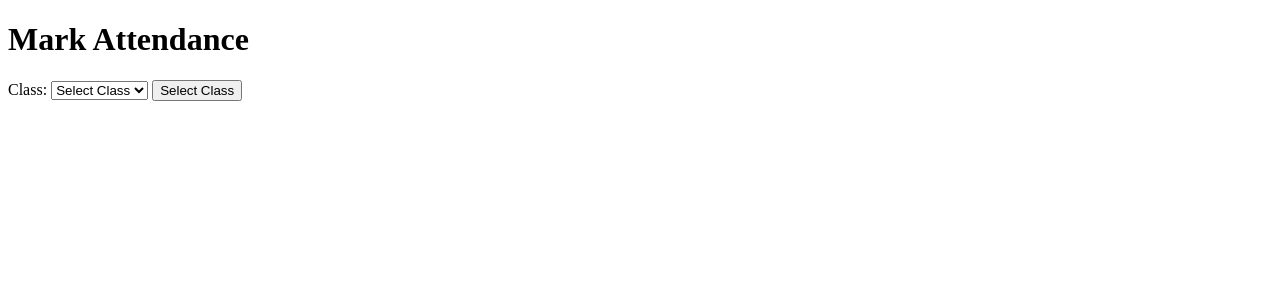
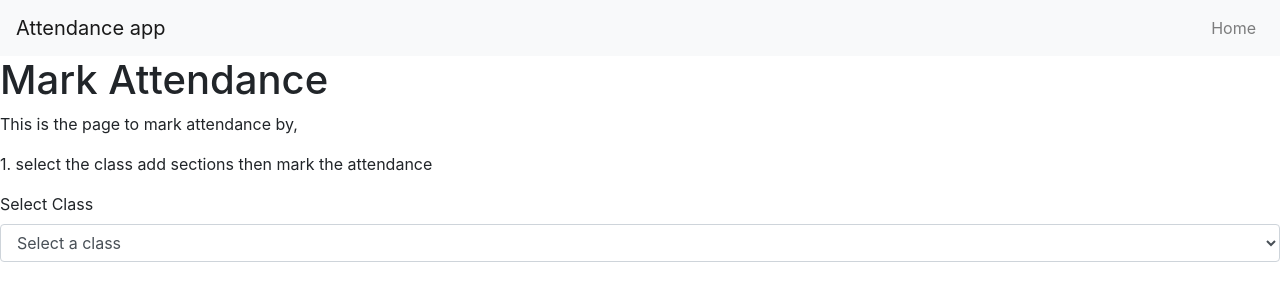
Before and after one commit to rahul26122005/myproject, a Django app: page /Attendance/ in a window 1280 px wide. Shown: the top 301 px of the page. Run offline with Django 5.2, Linux system fonts and the light colour scheme; tables that the repository leaves empty hold one stand-in row (values such as "Sample post"); some libraries are stand-ins or nearby versions.

Commit message:
atten html

```diff
--- a/attendance/templates/Attendance.html
+++ b/attendance/templates/Attendance.html
@@ -4,61 +4,76 @@
     <meta charset="UTF-8">
     <meta name="viewport" content="width=device-width, initial-scale=1.0">
     <title>Attendance</title>
+    <link href="https://stackpath.bootstrapcdn.com/bootstrap/4.5.2/css/bootstrap.min.css" rel="stylesheet">
+
 </head>
 <body>
+    <nav class="navbar navbar-expand-lg navbar-light bg-light">
+        <a class="navbar-brand" href="#">Attendance app</a>
+        <div class="collapse navbar-collapse">
+            <ul class="navbar-nav ml-auto">
+                <li class="nav-item">
+                    <a class="nav-link" href="{% url 'home' %}">Home</a>
+                </li>
+            </ul>
+        </div>
+    </nav
+    <div class="container">
         <h1>Mark Attendance</h1>
-
-    <form method="GET" action="{% url 'take_attendance' %}">
-        <label for="class">Class:</label>
-        <select name="class" id="class">
-            <option value="">Select Class</option>
+        <p>This is the page to mark attendance by, </p>
+        <p>             1. select the class add sections then mark the attendance </p>
+        <form method="GET" action=".">
+            <div class="form-group">
+                <label for="classSelect">Select Class</label>
+                <select class="form-control" id="classSelect" name="class" onchange="this.form.submit()">
+                    <option value="">Select a class</option>
                     {% for class in classes %}
                     <option value="{{ class }}" {% if class == selected_class %}selected{% endif %}>{{ class }}</option>
                     {% endfor %}
                 </select>
-        <button type="submit">Select Class</button>
-    </form>
+            </div>
 
             {% if selected_class %}
-    <form method="GET" action="{% url 'take_attendance' %}">
-        <input type="hidden" name="class" value="{{ selected_class }}">
-        <label for="section">Section:</label>
-        <select name="section" id="section">
-            <option value="">Select Section</option>
+            <div class="form-group">
+                <label for="sectionSelect">Select Section</label>
+                <select class="form-control" id="sectionSelect" name="section" onchange="this.form.submit()">
+                    <option value="">Select a section</option>
                     {% for section in sections %}
                     <option value="{{ section }}" {% if section == selected_section %}selected{% endif %}>{{ section }}</option>
                     {% endfor %}
                 </select>
-        <button type="submit">Select Section</button>
+            </div>
+            {% endif %}
         </form>
-    {% endif %}
 
-    {% if students %}
-    <form method="POST" action="{% url 'take_attendance' %}">
+        {% if selected_class and selected_section %}
+        <form method="POST">
             {% csrf_token %}
-        <input type="hidden" name="class" value="{{ selected_class }}">
-        <input type="hidden" name="section" value="{{ selected_section }}">
-
-        <table>
-            <tr>
-                <th>Student Name</th>
-                <th>Status</th>
-            </tr>
             {% for student in students %}
-            <tr>
-                <td>{{ student.name }}</td>
-                <td>
-                    <select name="status_{{ student.id }}">
-                        <option value="present">Present</option>
-                        <option value="absent">Absent</option>
-                    </select>
-                </td>
-            </tr>
+            <div>
+                <label>{{ student.name }} ({{ student.date }})</label>
+                <div>
+                    <input type="radio" id="id_status_present_{{ student.id }}" name="status_{{ student.id }}" value="present">
+                    <label for="id_status_present_{{ student.id }}">Present</label>
+                </div>
+                <div>
+                    <input type="radio" id="id_status_absent_{{ student.id }}" name="status_{{ student.id }}" value="absent">
+                    <label for="id_status_absent_{{ student.id }}">Absent</label>
+                </div>
+                <div>
+                    <input type="radio" id="id_status_od_{{ student.id }}" name="status_{{ student.id }}" value="od">
+                    <label for="id_status_od_{{ student.id }}">On Duty</label>
+                </div>
+            </div>
             {% endfor %}
-        </table>
-
             <button type="submit">Submit Attendance</button>
         </form>
         {% endif %}
+    </div>
+    <!-- Bootstrap JS and dependencies -->
+    <script src="https://code.jquery.com/jquery-3.5.1.slim.min.js"></script>
+    <script src="https://cdn.jsdelivr.net/npm/@popperjs/core@2.5.4/dist/umd/popper.min.js"></script>
+    <script src="https://stackpath.bootstrapcdn.com/bootstrap/4.5.2/js/bootstrap.min.js"></script>
+
 </body>
 </html>
```
Lines whose indentation alone changed are shown as unchanged.
